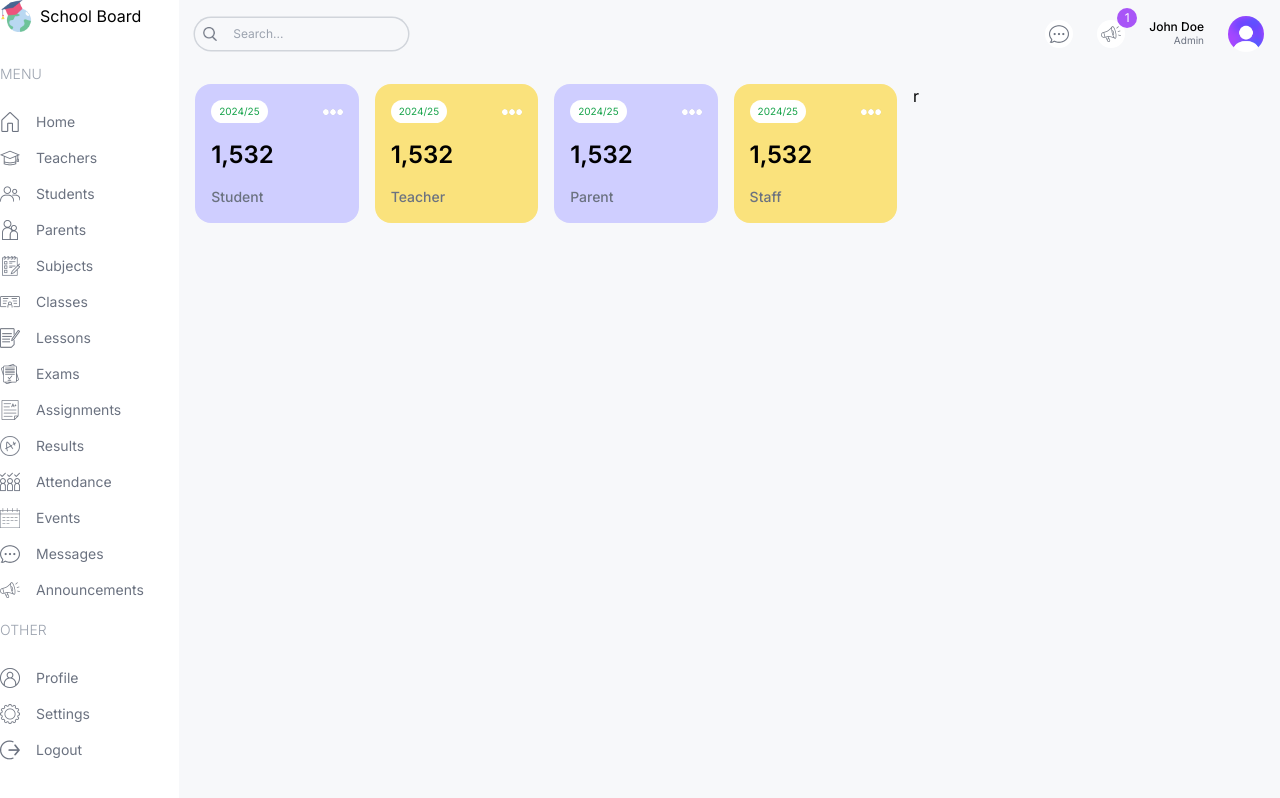
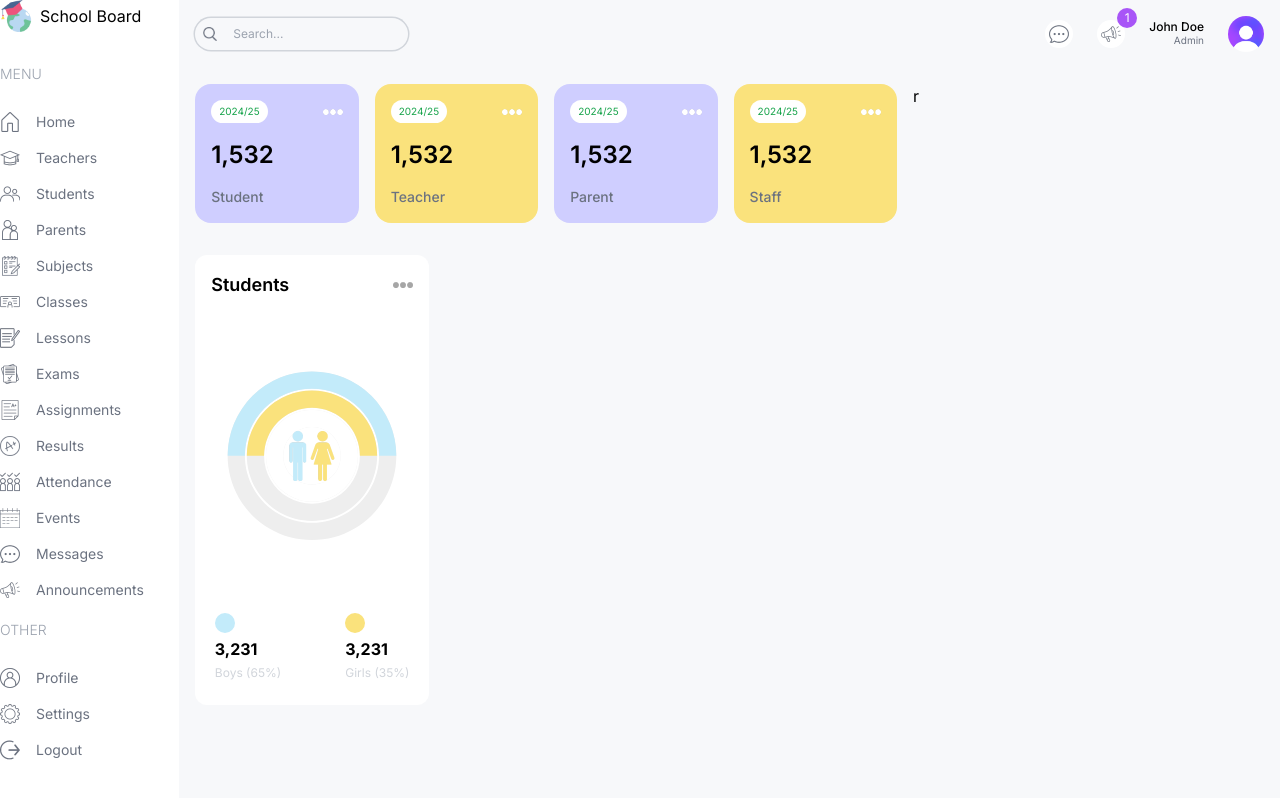
Before and after one commit to kncode86/school_management_app, a Next.js app: page /admin in a window 1280 px wide. Built offline with nearby package versions, Linux system fonts and the light colour scheme.

Commit message:
feat: create radial-chart

```diff
--- a/src/app/(dashboard)/admin/page.tsx
+++ b/src/app/(dashboard)/admin/page.tsx
@@ -1,10 +1,11 @@
+import CountChart from "@/components/CountChart"
 import UserCard from "@/components/UserCard"
 
 const AdminPage = () => {
     return (
         <div className="p-4 flex gap-4 flex-col md:flex-row">
             {/*LEFT*/}
-            <div className="w-full lg:w-2/3">
+            <div className="w-full lg:w-2/3 flex flex-col gap-8">
                 {/*USER CARDS*/}
                 <div className="flex gap-4 justify-between flex-wrap">
                     <UserCard type="student" />
@@ -12,6 +13,20 @@
                     <UserCard type="parent" />
                     <UserCard type="staff" />
                 </div>
+
+                {/*MIDDLE CHARTS*/}
+                <div className="flex gap-4 flex-col lg:flex-row">
+                    {/*COUNT CHART*/}
+                    <div className="w-full lg:w-1/3 h-[450px]">
+                        <CountChart />
+                    </div>
+
+                    {/*ATTENDANCE CHART*/}
+                    <div className=""></div>
+                </div>
+
+                {/*BOTTOM CHART*/}
+                <div className="w-full lg:w-2/3 h-[450px]"></div>
             </div>
 
             {/*RIGHT*/}
--- /dev/null
+++ b/src/components/CountChart.tsx
@@ -0,0 +1,63 @@
+"use client"
+import Image from 'next/image';
+import { RadialBarChart, RadialBar, Legend, ResponsiveContainer } from 'recharts';
+
+const data = [
+    {
+        name: 'Total',
+        count: 100,
+        fill: 'white',
+    },
+    {
+        name: 'Girls',
+        count: 50,
+        fill: '#FAE27C',
+    },
+    {
+        name: 'Boys',
+        count: 50,
+        fill: '#C3EBFA',
+    },
+];
+
+const CountChart = () => {
+    return(
+        <div className="bg-white rounded-xl w-full h-full p-4">
+            {/*TITLE*/}
+            <div className='flex items-center justify-between'>
+                <h1 className='text-lg font-semibold'>Students</h1>
+                <Image src="/moreDark.png" alt='' width={20} height={20} />
+            </div>
+
+            {/*CHART*/}
+            <div className='relative w-full h-[75%]'>
+                <ResponsiveContainer>
+                    <RadialBarChart cx="50%" cy="50%" innerRadius="40%" outerRadius="100%" barSize={32} data={data}>
+                        <RadialBar
+                            background
+                            dataKey="count"
+                        />
+                    </RadialBarChart>
+                </ResponsiveContainer>
+                <Image src='/maleFemale.png' alt='' width={50} height={50}
+                className='absolute top-1/2 left-1/2 -translate-x-1/2 -translate-y-1/2' />
+            </div>
+
+            {/*BOTTOM*/}
+            <div className='flex justify-center gap-16'>
+                <div className='flex flex-col gap-1'>
+                    <div className='w-5 h-5 bg-customSky rounded-full' />
+                    <h1 className='font-bold'>3,231</h1>
+                    <h2 className='text-xs text-gray-300'>Boys (65%)</h2>
+                </div>
+                <div className='flex flex-col gap-1'>
+                    <div className='w-5 h-5 bg-customYellow rounded-full' />
+                    <h1 className='font-bold'>3,231</h1>
+                    <h2 className='text-xs text-gray-300'>Girls (35%)</h2>
+                </div>
+            </div>
+        </div>
+    )
+}
+
+export default CountChart
```
Also changed, not shown: package.json (+5 -4 lines), 1 other file (tests, documents, lock files or other folders).
